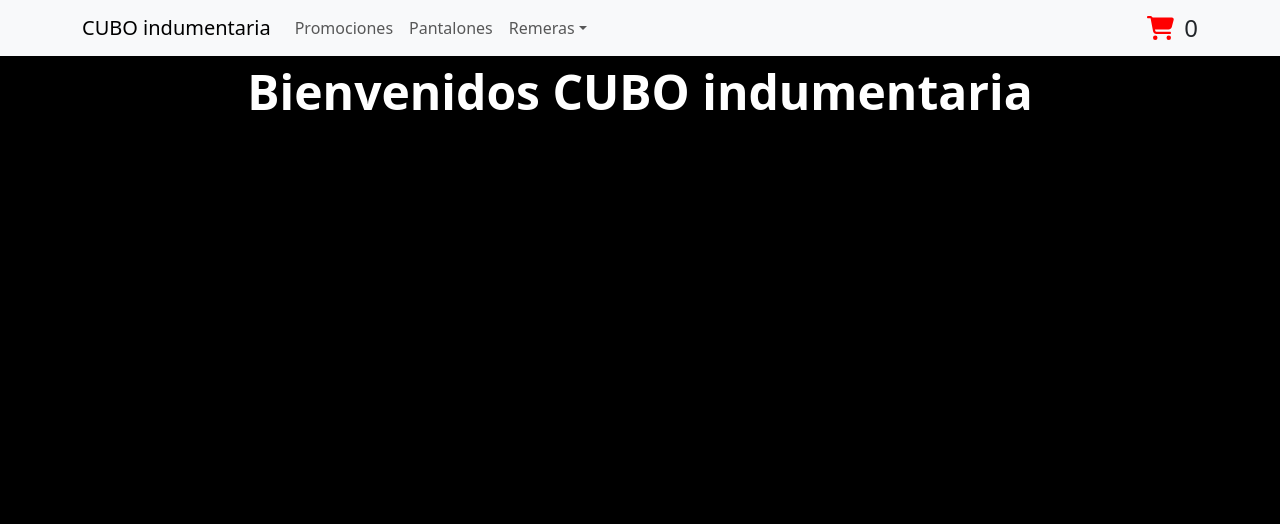
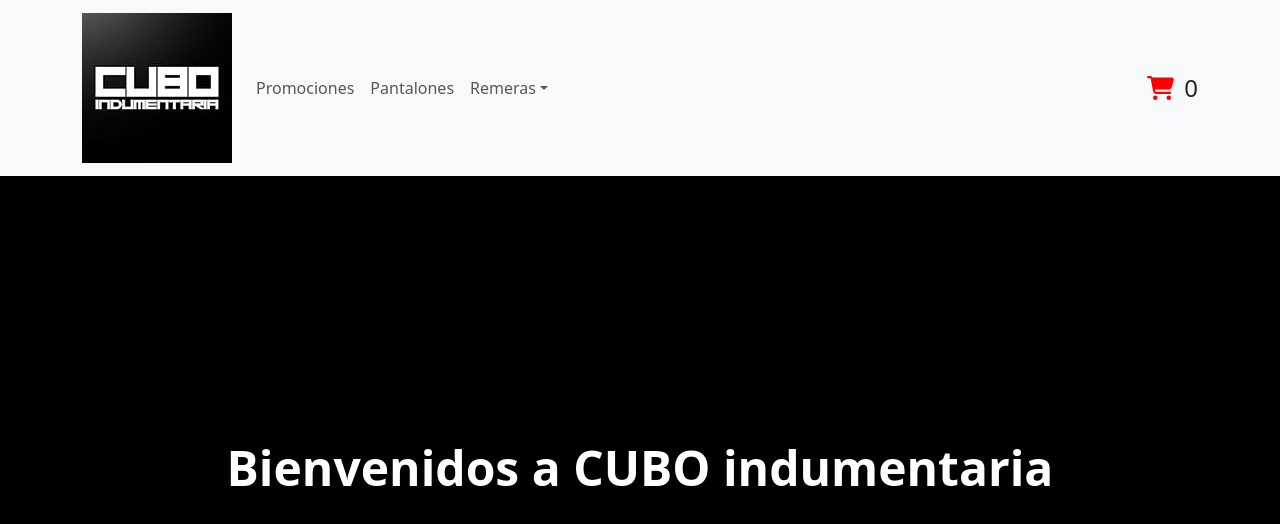
Before and after one commit to know140/PreEntrega1-Cortez-Pacheco, a React (Vite) app: page / in a window 1280 px wide. Shown: the top 524 px of the page. Built offline with nearby package versions, Linux system fonts and the light colour scheme.

Commit message:
logo casi

```diff
--- a/src/App.jsx
+++ b/src/App.jsx
@@ -7,7 +7,7 @@ function App() {
   return (
     <div>
       <NavBarComponent />
-      <ItemListConteinerComponent greeting="Bienvenidos CUBO indumentaria" />
+      <ItemListConteinerComponent greeting="Bienvenidos a CUBO indumentaria" />
     </div>
   );
 }
--- a/src/components/ItemListConteinerComponent/ItemListConteinerComponent.jsx
+++ b/src/components/ItemListConteinerComponent/ItemListConteinerComponent.jsx
@@ -7,6 +7,7 @@ const greetingStyle = {
     fontWeight: '700',
     textAlign: 'center',
     color:'white',
+    paddingTop:'20%',
 
 };
 
--- a/src/components/NavBarcomponent/NavBarComponent.jsx
+++ b/src/components/NavBarcomponent/NavBarComponent.jsx
@@ -3,12 +3,27 @@ import Nav from 'react-bootstrap/Nav';
 import Navbar from 'react-bootstrap/Navbar';
 import NavDropdown from 'react-bootstrap/NavDropdown';
 import CartWidgetComponent from '../CartWidgetComponent/CartWidgetComponent';
+import Image from 'react-bootstrap/Image';
 
 const NavBarComponent = () => {
+
+  const logoStyle = {
+    width: '10px',
+    height: 'auto',
+
+  };
+
+
+
   return (
     <Navbar  expand="lg" className="bg-body-tertiary">
       <Container>
-        <Navbar.Brand href="#home">CUBO indumentaria</Navbar.Brand>
+
+        <Navbar.Brand href="#home">
+
+        <Image src="img/logo.jpg" alt="Logo de CUBO indumentaria" />
+
+        </Navbar.Brand>
         <Navbar.Toggle aria-controls="basic-navbar-nav" />
         <Navbar.Collapse id="basic-navbar-nav">
           <Nav className="me-auto">
```
Also changed, not shown: img/logo.jpg (added).
